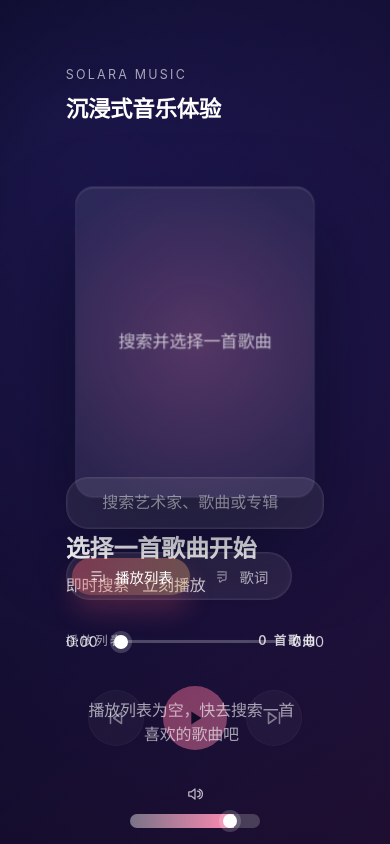
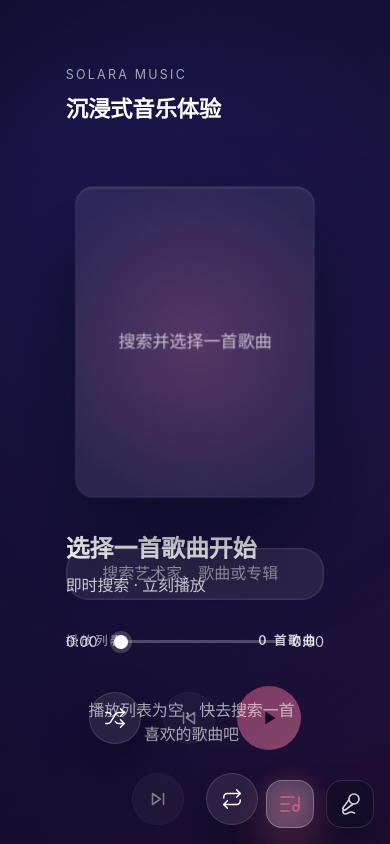
Before and after one commit to akudamatata/Solara-Apple-Music-Version, a React (Vite) app: page / in a window 390 px wide. Built offline with nearby package versions, Linux system fonts and the light colour scheme.

Commit message:
feat: redesign player controls for ipad layout

```diff
--- a/package.json
+++ b/package.json
@@ -10,6 +10,7 @@
     "preview": "vite preview"
   },
   "dependencies": {
+    "lucide-react": "^0.545.0",
     "react": "^19.2.0",
     "react-dom": "^19.2.0"
   },
--- a/src/App.css
+++ b/src/App.css
@@ -322,6 +322,17 @@
   opacity: 1;
 }
 
+.control-button.active {
+  color: var(--accent-color);
+  background: rgba(255, 255, 255, 0.22);
+  border-color: rgba(255, 255, 255, 0.3);
+  filter: drop-shadow(0 0 6px var(--accent-color));
+}
+
+.control-button.active svg {
+  color: inherit;
+}
+
 .control-button:disabled {
   cursor: not-allowed;
   opacity: 0.45;
@@ -365,6 +376,83 @@
   border: 3px solid rgba(255, 255, 255, 0.45);
   border-top-color: #fff;
   animation: spin 0.8s linear infinite;
+}
+
+.bottom-right-buttons {
+  position: fixed;
+  bottom: 32px;
+  right: 48px;
+  display: flex;
+  gap: 16px;
+  opacity: 0.82;
+  transition: opacity 0.3s ease, transform 0.3s ease;
+  z-index: 20;
+}
+
+.bottom-right-buttons:hover {
+  opacity: 1;
+  transform: translateY(-2px);
+}
+
+.quick-action-button {
+  position: relative;
+  width: 54px;
+  height: 54px;
+  border-radius: 18px;
+  border: 1px solid rgba(255, 255, 255, 0.16);
+  background: rgba(15, 12, 34, 0.72);
+  color: #fff;
+  display: inline-flex;
+  align-items: center;
+  justify-content: center;
+  cursor: pointer;
+  box-shadow: 0 18px 36px rgba(5, 7, 18, 0.46);
+  backdrop-filter: blur(14px);
+  transition: transform 0.25s ease, background 0.25s ease, box-shadow 0.25s ease,
+    border-color 0.25s ease, opacity 0.25s ease;
+}
+
+.quick-action-button::before {
+  content: '';
+  position: absolute;
+  inset: -18px;
+  border-radius: inherit;
+  background: radial-gradient(circle, rgba(255, 255, 255, 0.18) 0%, transparent 70%);
+  opacity: 0;
+  transition: opacity 0.3s ease;
+  z-index: -1;
+}
+
+.quick-action-button svg {
+  width: 26px;
+  height: 26px;
+}
+
+.quick-action-button:hover {
+  transform: translateY(-3px) scale(1.03);
+  background: rgba(255, 255, 255, 0.18);
+  border-color: rgba(255, 255, 255, 0.28);
+  box-shadow: 0 26px 42px rgba(6, 8, 24, 0.6);
+}
+
+.quick-action-button:hover::before {
+  opacity: 1;
+}
+
+.quick-action-button.active {
+  color: var(--accent-color);
+  background: rgba(255, 255, 255, 0.22);
+  border-color: rgba(255, 255, 255, 0.34);
+  filter: drop-shadow(0 0 8px var(--accent-color));
+}
+
+.quick-action-button.active svg {
+  color: inherit;
+}
+
+.quick-action-button:focus-visible {
+  outline: 2px solid var(--accent-color);
+  outline-offset: 4px;
 }
 
 .player-progress {
@@ -1207,6 +1295,11 @@ input[type='range']::-moz-range-track {
   .album-art {
     max-width: clamp(200px, 60vw, 420px);
   }
+
+  .bottom-right-buttons {
+    bottom: 24px;
+    right: 24px;
+  }
 }
 
 @media (max-width: 620px) {
@@ -1217,4 +1310,36 @@ input[type='range']::-moz-range-track {
   .segment {
     padding: 0.5rem 1.1rem;
   }
+
+  .bottom-right-buttons {
+    bottom: 16px;
+    right: 16px;
+    gap: 12px;
+  }
+
+  .quick-action-button {
+    width: 48px;
+    height: 48px;
+    border-radius: 16px;
+  }
+
+  .quick-action-button svg {
+    width: 24px;
+    height: 24px;
+  }
+
+  .player-controls {
+    flex-wrap: wrap;
+    gap: clamp(0.8rem, 6vw, 1.4rem);
+  }
+
+  .player-controls .control-button {
+    width: 52px;
+    height: 52px;
+  }
+
+  .player-controls .play-toggle {
+    width: 64px;
+    height: 64px;
+  }
 }
--- a/src/App.tsx
+++ b/src/App.tsx
@@ -1,5 +1,6 @@
 import { useCallback, useEffect, useMemo, useRef, useState } from 'react'
 import type { CSSProperties } from 'react'
+import { ListMusic, Mic2, Repeat, Repeat1, Shuffle } from 'lucide-react'
 import './App.css'
 import { mergeLyrics } from './utils/lyrics'
 import type { LyricLine } from './utils/lyrics'
@@ -117,32 +118,6 @@ const VolumeIcon = () => (
   </svg>
 )
 
-const PlaylistIcon = () => (
-  <svg viewBox="0 0 24 24" aria-hidden="true">
-    <path
-      d="M4 6.5h12M4 11.5h12M4 16.5h6m10-6.17v6.84a1.5 1.5 0 01-2.36 1.2l-2.14-1.53"
-      fill="none"
-      stroke="currentColor"
-      strokeWidth="1.6"
-      strokeLinecap="round"
-      strokeLinejoin="round"
-    />
-  </svg>
-)
-
-const LyricsIcon = () => (
-  <svg viewBox="0 0 24 24" aria-hidden="true">
-    <path
-      d="M5 6.5h9m-9 4h9m-9 4h5M16 6v9.5a2 2 0 01-2 2h-2.5l-3.2 2.4a.6.6 0 01-.96-.48V17.5"
-      fill="none"
-      stroke="currentColor"
-      strokeWidth="1.6"
-      strokeLinecap="round"
-      strokeLinejoin="round"
-    />
-  </svg>
-)
-
 const LoadingSpinner = () => (
   <span className="spinner" aria-hidden="true" />
 )
@@ -174,6 +149,11 @@ function App() {
   const [failedCoverMap, setFailedCoverMap] = useState<Record<string, boolean>>({})
   const [generatedBg, setGeneratedBg] = useState<string | null>(null)
   const backgroundCacheRef = useRef<Record<string, string>>({})
+  const [isShuffle, setIsShuffle] = useState(false)
+  const [repeatMode, setRepeatMode] = useState<'none' | 'one' | 'all'>('none')
+  const shuffleHistoryRef = useRef<string[]>([])
+  const shuffleEnabledRef = useRef(isShuffle)
+  const repeatModeRef = useRef(repeatMode)
 
   useEffect(() => {
     currentTrackRef.current = currentTrack
@@ -186,6 +166,17 @@ function App() {
   useEffect(() => {
     activeIndexRef.current = playlist.findIndex((track) => getTrackKey(track) === currentTrackId)
   }, [playlist, currentTrackId])
+
+  useEffect(() => {
+    shuffleEnabledRef.current = isShuffle
+    if (!isShuffle) {
+      shuffleHistoryRef.current = []
+    }
+  }, [isShuffle])
+
+  useEffect(() => {
+    repeatModeRef.current = repeatMode
+  }, [repeatMode])
 
   const trackCacheKey = currentTrack ? getTrackKey(currentTrack) : null
   const artworkUrl = currentTrack?.artworkUrl
@@ -415,11 +406,58 @@ function App() {
       try {
         await activateTrack(details, shouldAutoplay, () => {
           const list = playlistRef.current
-          const nextIndex = index + 1
-          if (nextIndex < list.length) {
-            const nextTrack = list[nextIndex]
+          const currentIndex = activeIndexRef.current
+          const repeatState = repeatModeRef.current
+          const shuffleOn = shuffleEnabledRef.current
+
+          if (repeatState === 'one') {
+            const repeatIndex = currentIndex >= 0 ? currentIndex : index
+            const repeatTrack = list[repeatIndex] ?? details
+            if (repeatTrack) {
+              playTrack(repeatTrack, repeatIndex >= 0 ? repeatIndex : index).catch(() => undefined)
+            }
+            return
+          }
+
+          let targetIndex: number | null = null
+
+          if (shuffleOn && list.length) {
+            const availableIndexes = list
+              .map((_, idx) => idx)
+              .filter((idx) => idx !== currentIndex)
+            if (availableIndexes.length) {
+              targetIndex = availableIndexes[Math.floor(Math.random() * availableIndexes.length)]
+            } else if (repeatState === 'all' && currentIndex >= 0) {
+              targetIndex = currentIndex
+            }
+            if (
+              targetIndex !== null &&
+              currentIndex !== -1 &&
+              targetIndex >= 0 &&
+              targetIndex !== currentIndex
+            ) {
+              const currentTrack = list[currentIndex]
+              if (currentTrack) {
+                shuffleHistoryRef.current.push(getTrackKey(currentTrack))
+              }
+            }
+          } else if (list.length) {
+            const nextIndex = currentIndex + 1
+            if (nextIndex < list.length) {
+              targetIndex = nextIndex
+            } else if (repeatState === 'all') {
+              targetIndex = 0
+            }
+          }
+
+          if (targetIndex === null || targetIndex === undefined) {
+            return
+          }
+
+          if (targetIndex >= 0 && targetIndex < list.length) {
+            const nextTrack = list[targetIndex]
             if (nextTrack) {
-              playTrack(nextTrack, nextIndex).catch(() => undefined)
+              playTrack(nextTrack, targetIndex).catch(() => undefined)
             }
           }
         })
@@ -466,6 +504,18 @@ function App() {
     [generatedBg],
   )
 
+  const toggleShuffle = useCallback(() => {
+    setIsShuffle((prev) => {
+      const next = !prev
+      shuffleHistoryRef.current = []
+      return next
+    })
+  }, [])
+
+  const cycleRepeat = useCallback(() => {
+    setRepeatMode((prev) => (prev === 'none' ? 'all' : prev === 'all' ? 'one' : 'none'))
+  }, [])
+
   const handlePlayPause = useCallback(() => {
     const audio = audioRef.current
     if (!audio) {
@@ -496,6 +546,12 @@ function App() {
       const track = playlistRef.current[index]
       if (!track) {
         return
+      }
+      if (shuffleEnabledRef.current && activeIndexRef.current !== -1 && activeIndexRef.current !== index) {
+        const current = playlistRef.current[activeIndexRef.current]
+        if (current) {
+          shuffleHistoryRef.current.push(getTrackKey(current))
+        }
       }
       await playTrack(track, index)
     },
@@ -560,6 +616,23 @@ function App() {
     if (!list.length) {
       return
     }
+    if (shuffleEnabledRef.current) {
+      const history = shuffleHistoryRef.current
+      while (history.length) {
+        const previousKey = history.pop()
+        if (!previousKey) {
+          break
+        }
+        const previousIndex = list.findIndex((item) => getTrackKey(item) === previousKey)
+        if (previousIndex !== -1) {
+          const target = list[previousIndex]
+          if (target) {
+            playTrack(target, previousIndex).catch(() => undefined)
+            return
+          }
+        }
+      }
+    }
     const nextIndex = activeIndexRef.current > 0 ? activeIndexRef.current - 1 : list.length - 1
     const target = list[nextIndex]
     if (target) {
@@ -572,7 +645,32 @@ function App() {
     if (!list.length) {
       return
     }
-    const nextIndex = activeIndexRef.current + 1
+    const currentIndex = activeIndexRef.current
+    if (shuffleEnabledRef.current) {
+      if (currentIndex !== -1) {
+        const currentTrack = list[currentIndex]
+        if (currentTrack) {
+          shuffleHistoryRef.current.push(getTrackKey(currentTrack))
+        }
+      }
+      if (list.length === 1) {
+        const target = list[0]
+        playTrack(target, 0).catch(() => undefined)
+        return
+      }
+      const availableIndexes = list.map((_, index) => index).filter((index) => index !== currentIndex)
+      const nextIndex = availableIndexes.length
+        ? availableIndexes[Math.floor(Math.random() * availableIndexes.length)]
+        : currentIndex >= 0
+          ? currentIndex
+          : 0
+      const target = list[nextIndex]
+      if (target) {
+        playTrack(target, nextIndex).catch(() => undefined)
+      }
+      return
+    }
+    const nextIndex = currentIndex + 1
     if (nextIndex < list.length) {
       const target = list[nextIndex]
       if (target) {
@@ -632,6 +730,10 @@ function App() {
 
   const trimmedQuery = query.trim()
   const showSearchDropdown = trimmedQuery.length > 0
+  const RepeatIconComponent = repeatMode === 'one' ? Repeat1 : Repeat
+  const shuffleLabel = isShuffle ? '关闭随机播放' : '开启随机播放'
+  const repeatAriaLabel =
+    repeatMode === 'none' ? '开启循环播放' : repeatMode === 'all' ? '切换为单曲循环' : '关闭循环播放'
 
   return (
     <div className="app" style={backgroundStyle}>
@@ -685,7 +787,16 @@ function App() {
               </div>
             </div>
 
-            <div className="player-controls" role="group" aria-label="播放控制">
+            <div className="player-controls controls" role="group" aria-label="播放控制">
+              <button
+                type="button"
+                className={`control-button${isShuffle ? ' active' : ''}`}
+                onClick={toggleShuffle}
+                aria-pressed={isShuffle}
+                aria-label={shuffleLabel}
+              >
+                <Shuffle strokeWidth={1.6} />
+              </button>
               <button
                 type="button"
                 className="control-button"
@@ -712,6 +823,15 @@ function App() {
                 aria-label="下一首"
               >
                 <NextIcon />
+              </button>
+              <button
+                type="button"
+                className={`control-button${repeatMode !== 'none' ? ' active' : ''}`}
+                onClick={cycleRepeat}
+                aria-label={repeatAriaLabel}
+                aria-pressed={repeatMode !== 'none'}
+              >
+                <RepeatIconComponent strokeWidth={1.6} />
               </button>
             </div>
 
@@ -796,32 +916,6 @@ function App() {
                 )}
               </div>
 
-              <div className="segmented-control" role="tablist" aria-label="内容切换">
-                <button
-                  type="button"
-                  className={`segment${activePanel === 'playlist' ? ' active' : ''}`}
-                  onClick={() => setActivePanel('playlist')}
-                  role="tab"
-                  aria-selected={activePanel === 'playlist'}
-                  aria-controls="panel-playlist"
-                  id="tab-playlist"
-                >
-                  <PlaylistIcon />
-                  <span>播放列表</span>
-                </button>
-                <button
-                  type="button"
-                  className={`segment${activePanel === 'lyrics' ? ' active' : ''}`}
-                  onClick={() => setActivePanel('lyrics')}
-                  role="tab"
-                  aria-selected={activePanel === 'lyrics'}
-                  aria-controls="panel-lyrics"
-                  id="tab-lyrics"
-                >
-                  <LyricsIcon />
-                  <span>歌词</span>
-                </button>
-              </div>
             </header>
 
             {error && <div className="error-banner">{error}</div>}
@@ -891,6 +985,34 @@ function App() {
           </div>
         </aside>
       </main>
+      <div className="bottom-right-buttons" role="tablist" aria-label="内容切换">
+        <button
+          type="button"
+          id="tab-playlist"
+          role="tab"
+          className={`quick-action-button${activePanel === 'playlist' ? ' active' : ''}`}
+          onClick={() => setActivePanel('playlist')}
+          aria-selected={activePanel === 'playlist'}
+          aria-controls="panel-playlist"
+          title="播放列表"
+        >
+          <ListMusic strokeWidth={1.6} aria-hidden="true" />
+          <span className="sr-only">显示播放列表</span>
+        </button>
+        <button
+          type="button"
+          id="tab-lyrics"
+          role="tab"
+          className={`quick-action-button${activePanel === 'lyrics' ? ' active' : ''}`}
+          onClick={() => setActivePanel('lyrics')}
+          aria-selected={activePanel === 'lyrics'}
+          aria-controls="panel-lyrics"
+          title="歌词"
+        >
+          <Mic2 strokeWidth={1.6} aria-hidden="true" />
+          <span className="sr-only">显示歌词</span>
+        </button>
+      </div>
     </div>
   )
 }
```
Also changed, not shown: 1 other file (tests, documents, lock files or other folders).
